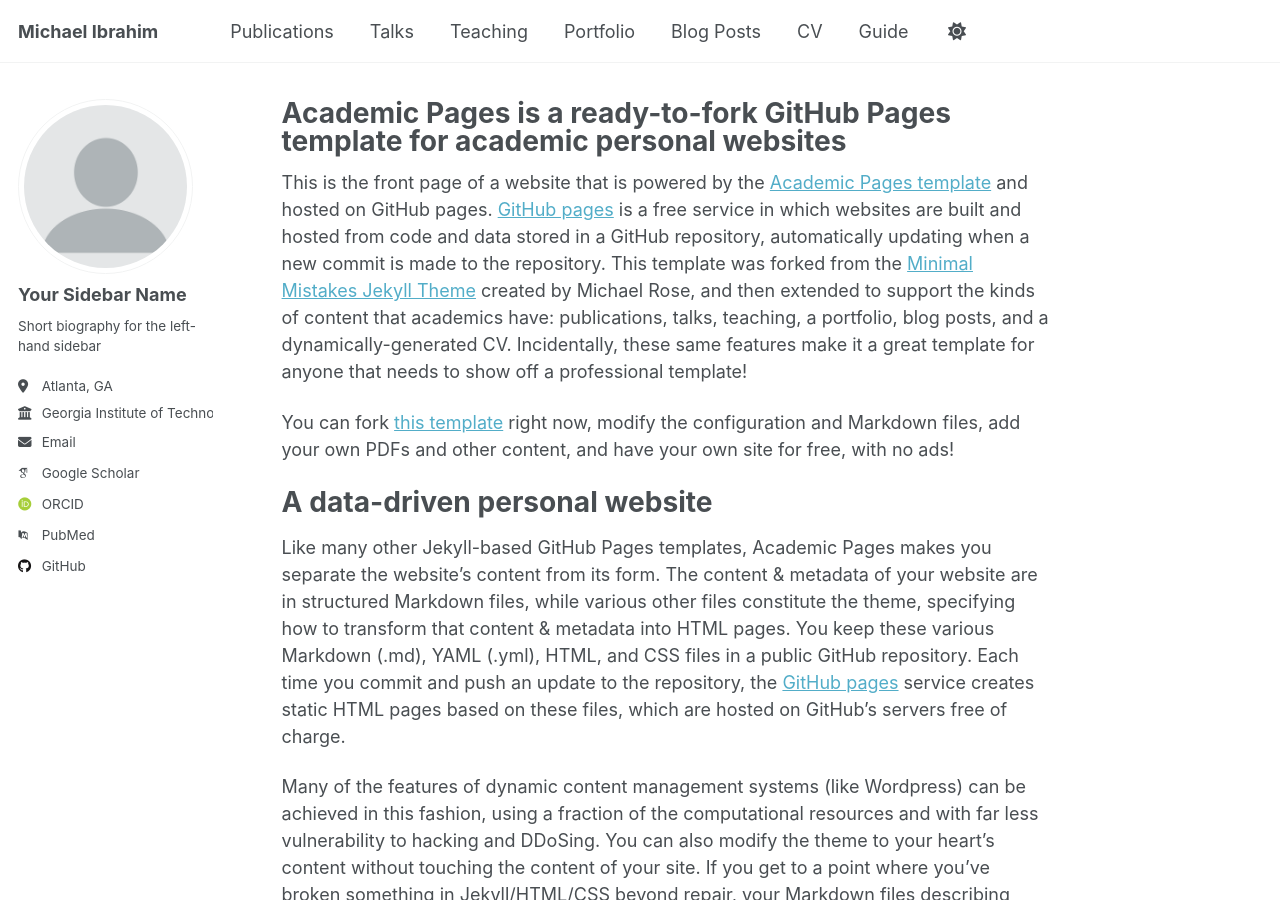
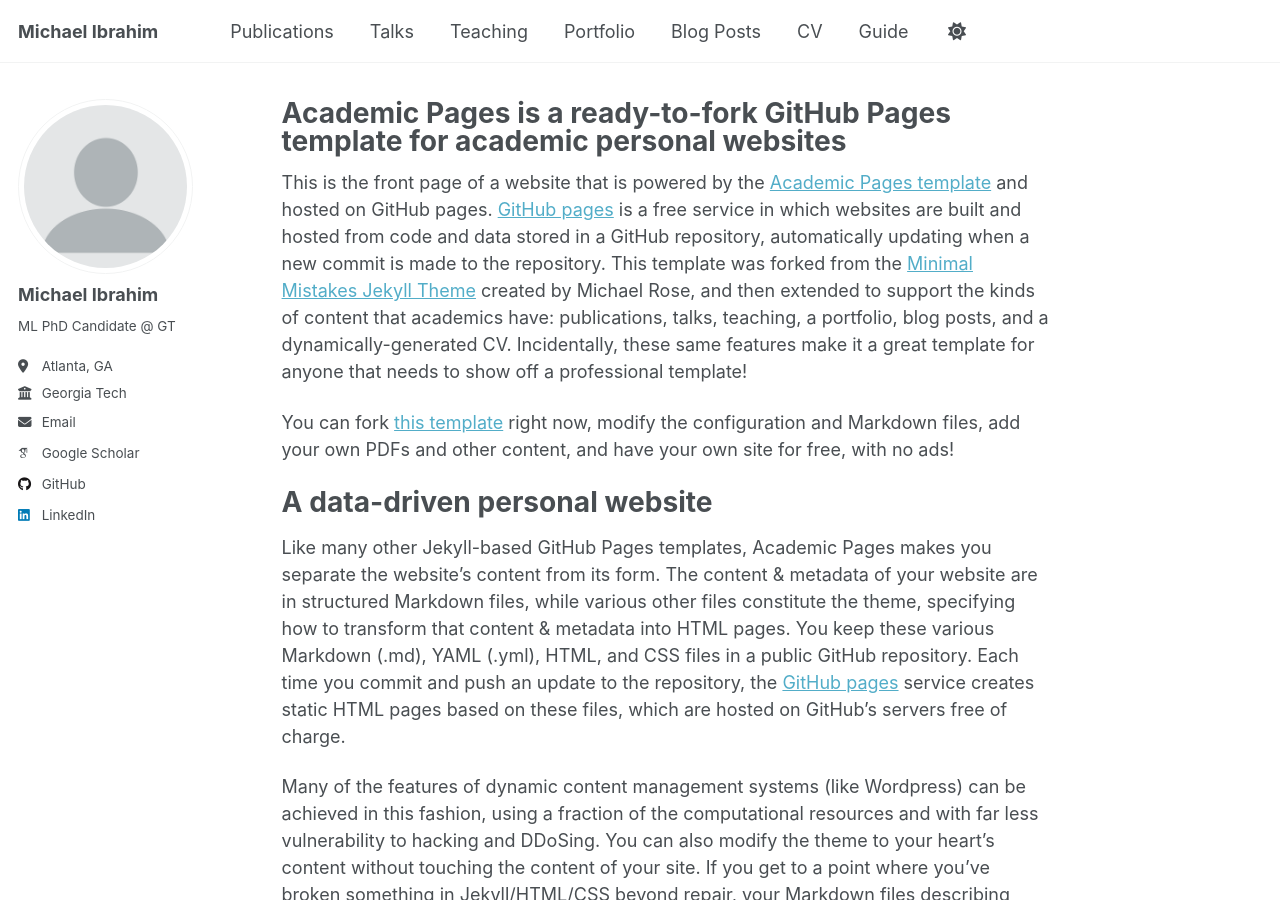
Before and after one commit to mibrahim41/mibrahim41.github.io, a Jekyll site: the page built from _pages/about.md, in a window 1280 px wide and 900 px high. Built offline with Jekyll 4.4.1, drawn with Linux system fonts in a browser that asks for light colours; some web fonts are replaced; a script that is not in the unit is left out.

Commit message:
Update _config.yml

```diff
--- a/_config.yml
+++ b/_config.yml
@@ -24,11 +24,11 @@ repository               : "academicpages/academicpages.github.io"
 author:
   # Biographic information
   avatar           : "profile.png"
-  name             : "Your Sidebar Name"
+  name             : "Michael Ibrahim"
   pronouns         : # example: "she/her"
-  bio              : "Short biography for the left-hand sidebar"
+  bio              : "ML PhD Candidate @ GT"
   location         : "Atlanta, GA"
-  employer         : "Georgia Institute of Technology"
+  employer         : "Georgia Tech"
   uri              : # URL
   email            : "mibrahim41@gatech.edu"
 
@@ -38,9 +38,9 @@ author:
   googlescholar    : "https://scholar.google.com/citations?user=onDFrjkAAAAJ&hl=en"
   inspire-hep      : # URL
   impactstory      : # URL
-  orcid            : "http://orcid.org/yourorcidurl"
+  orcid            : #
   semantic         : # URL
-  pubmed           : "https://www.ncbi.nlm.nih.gov/pubmed/?term=john+snow"
+  pubmed           : #
   researchgate     : # URL
   scopus           : # URL
 
@@ -63,7 +63,7 @@ author:
   keybase          : # Username
   instagram        : # Username
   lastfm           : # Username
-  linkedin         : # Username
+  linkedin         : "michael-ibrahim-610736157"
   mastodon         : # URL
   medium           : # URL
   pinterest        : # Username
```
